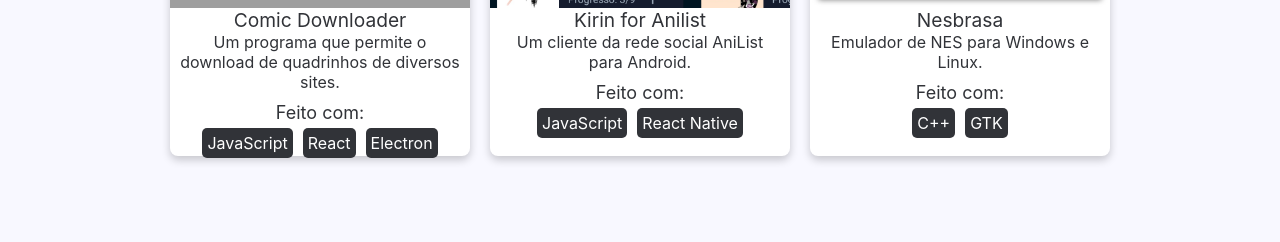
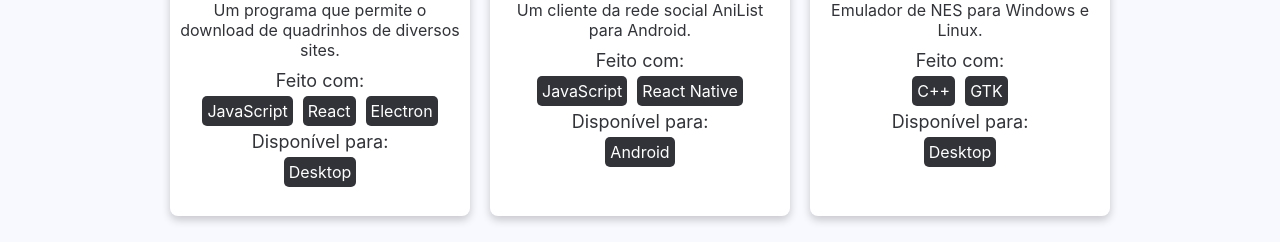
Before and after one commit to roberto-ng/site-pessoal, a Next.js app: page / in a window 1280 px wide. Shown: the part 314-556 px from the top of the page. Built offline with nearby package versions, Linux system fonts and the light colour scheme; grey boxes are pictures that could not be loaded.

Commit message:
Mostrar plataformas dos projetos

```diff
--- a/lib/projetos.ts
+++ b/lib/projetos.ts
@@ -8,6 +8,7 @@
     descricao: string;
     thumbnail: string | null;
     tags: string[];
+    plataformas: string[];
     texto: string | null;
 }
 
@@ -43,6 +44,7 @@
             descricao: dados.data.descricao ?? '',
             thumbnail: dados.data.thumbnail ?? null,
             tags: dados.data.tags ?? [],
+            plataformas: dados.data.plataformas ?? [],
             texto: null,
         };
     });
@@ -63,5 +65,6 @@
         descricao: dados.data.descricao ?? '',
         thumbnail: dados.data.thumbnail ?? null,
         tags: dados.data.tags ?? [],
+        plataformas: dados.data.plataformas ?? [],
     };
 }
--- a/pages/index.tsx
+++ b/pages/index.tsx
@@ -46,6 +46,17 @@
                                     ))}
                                 </div>
                             </div>
+
+                            <div className={styles.subtitulo}>
+                                <p>Disponível para: </p>
+                                <div className={styles.tags}>
+                                    {projeto.plataformas.map(plataforma => (
+                                        <div className={styles.tag} key={plataforma}>
+                                            <p>{plataforma}</p>
+                                        </div>
+                                    ))}
+                                </div>
+                            </div>
                         </div>
                     </div>
                 ))}
--- a/projetos/comic-downloader.md
+++ b/projetos/comic-downloader.md
@@ -6,4 +6,6 @@
   - 'javascript'
   - 'react'
   - 'electron'
+plataformas:
+  - 'Desktop'
 ---
--- a/projetos/kirin-for-anilist.md
+++ b/projetos/kirin-for-anilist.md
@@ -7,5 +7,5 @@
   - 'javascript'
   - 'react native'
 plataformas:
-  - 'Desktop'
+  - 'Android'
 ---
--- a/projetos/nesbrasa-gtk.md
+++ b/projetos/nesbrasa-gtk.md
@@ -6,4 +6,6 @@
 tags:
   - 'c++'
   - 'gtk'
+plataformas:
+  - 'Desktop'
 ---
--- a/styles/Home.module.css
+++ b/styles/Home.module.css
@@ -10,7 +10,7 @@
 .cardProjeto {
     color: #313338;
     width: 300px;
-    height: 360px;
+    height: 420px;
     margin: 10px;
     background-color: white;
     border: none;
@@ -31,11 +31,12 @@
 
 .cardProjeto .descricao {
     text-align: center;
+    margin-bottom: 10px;
 }
 
 .cardProjeto .thumb {
     width: 300px;
-    height: 212px;
+    height: 180px;
     background-position: center center;
     background-size: cover;
     border-top-left-radius: 5px;
@@ -52,7 +53,6 @@
 }
 
 .cardProjeto .subtitulo {
-    margin-top: 10px;
     text-align: center;
     font-size: large;
 }
```
